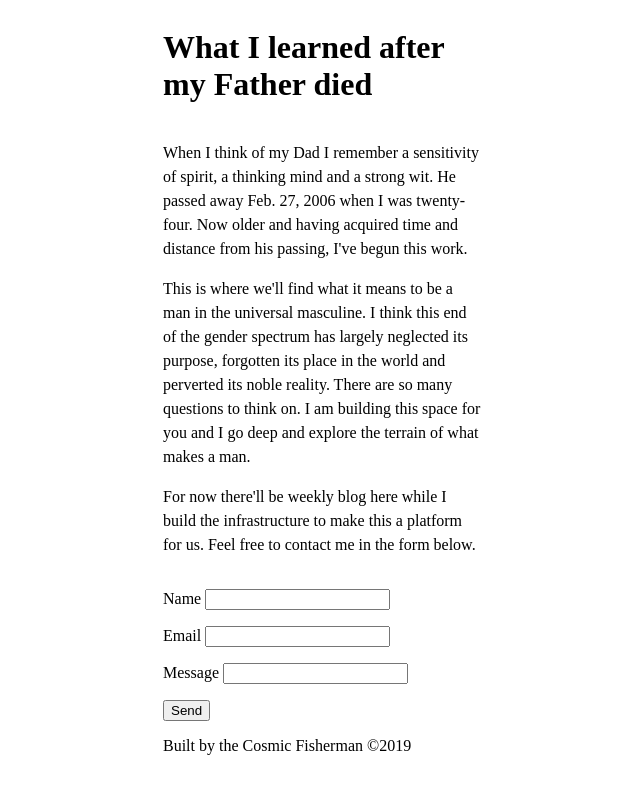
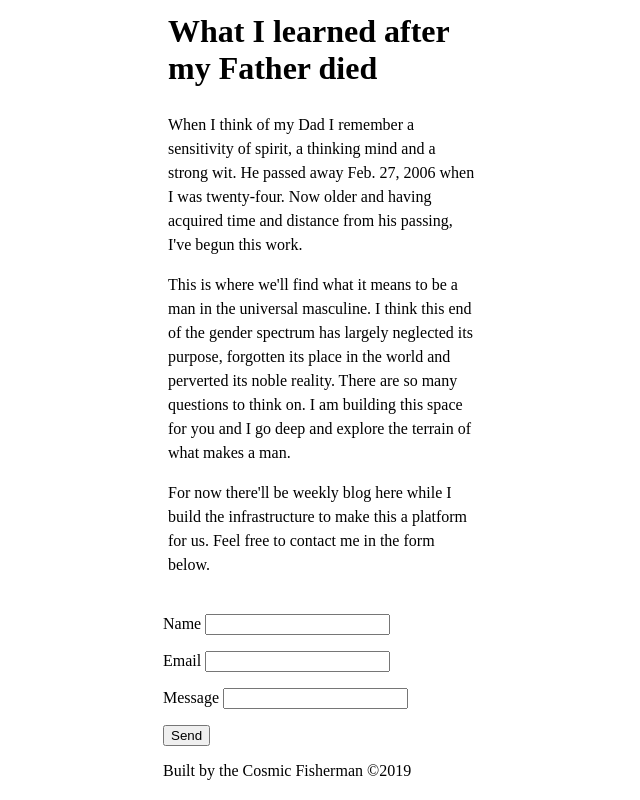
Before and after one commit to JMIHC/coreblog, a Gatsby site: page / in a window 1280 px wide. Shown: the whole page, without its empty margins (317-957 px from the left). Built offline with nearby package versions, Linux system fonts and the light colour scheme; Gatsby itself is replaced by a stand-in of ours.

Commit message:
add margin and padding

```diff
--- a/src/components/layout.js
+++ b/src/components/layout.js
@@ -11,8 +11,9 @@ import SEO from './seo'
 import styled from 'styled-components'
 
 const Header = styled.h1`
-  display: "flex";
+  display: flex;
   justify-content: center;
+  margin: 5px;
 `
 
 const Layout = ({ children }) => (
--- a/src/pages/index.js
+++ b/src/pages/index.js
@@ -8,6 +8,7 @@ const Summary = styled.div`
   display: "flex";
   justify-content: center;
   line-height: 1.5rem;
+  padding: 5px;
 `
 
 const IndexPage = () => (
```
